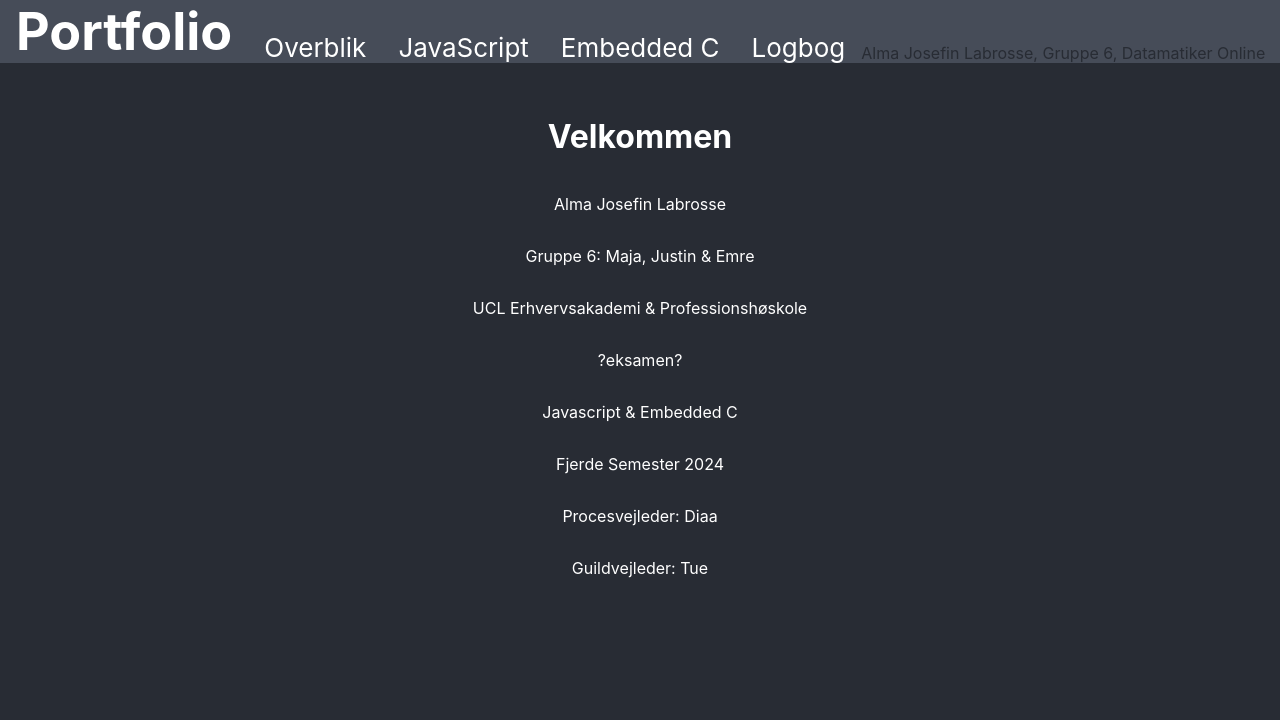
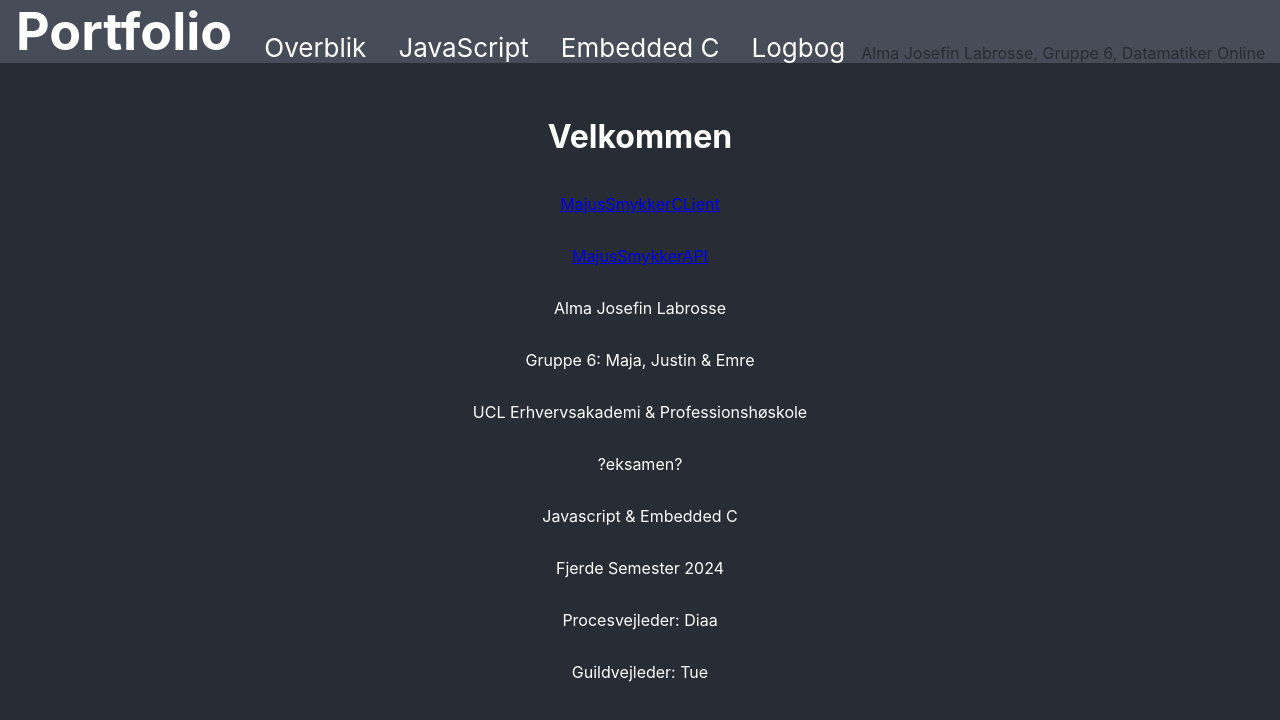
Before and after one commit to almajosefin/fourthsemester, a React (Create React App) app: page /#/ in a window 1280 px wide. Shown: the top 720 px of the page. Built offline with nearby package versions, Linux system fonts and the light colour scheme.

Commit message:
github links

```diff
--- a/src/pages/Home.js
+++ b/src/pages/Home.js
@@ -5,6 +5,8 @@ export default function Home() {
         <div className="App">
             <header>
                 <h1>Velkommen</h1>
+                <p><a href="https://github.com/DatamatikerTeam6/Majussmykkerklient.git">MajusSmykkerCLient</a></p>
+                <p><a href="https://github.com/DatamatikerTeam6/MajusSmykker.git">MajusSmykkerAPI</a></p>
                 <p>Alma Josefin Labrosse</p>
                 <p>Gruppe 6: Maja, Justin & Emre</p>
                 <p>UCL Erhvervsakademi & Professionshøskole</p>
```
